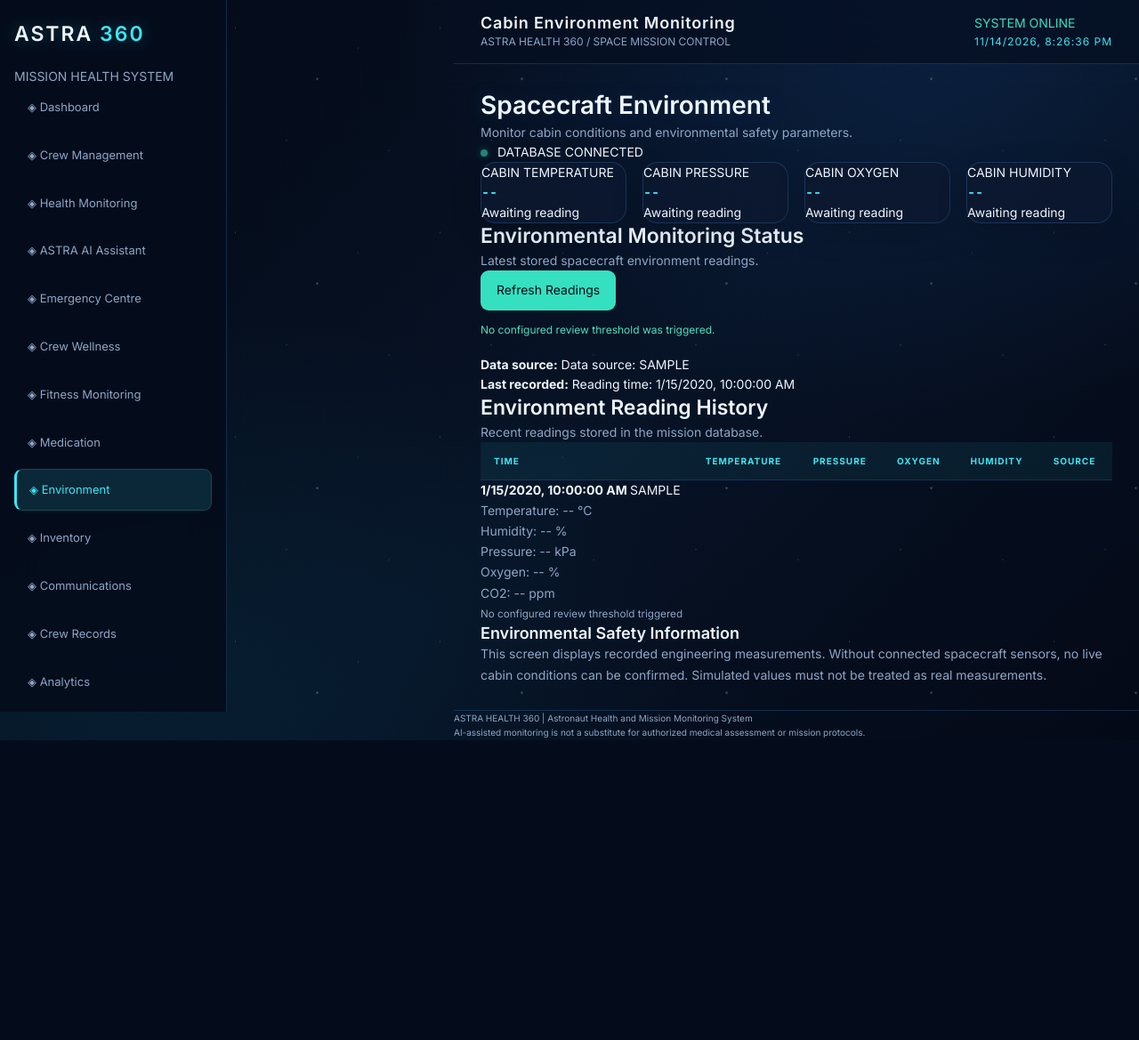
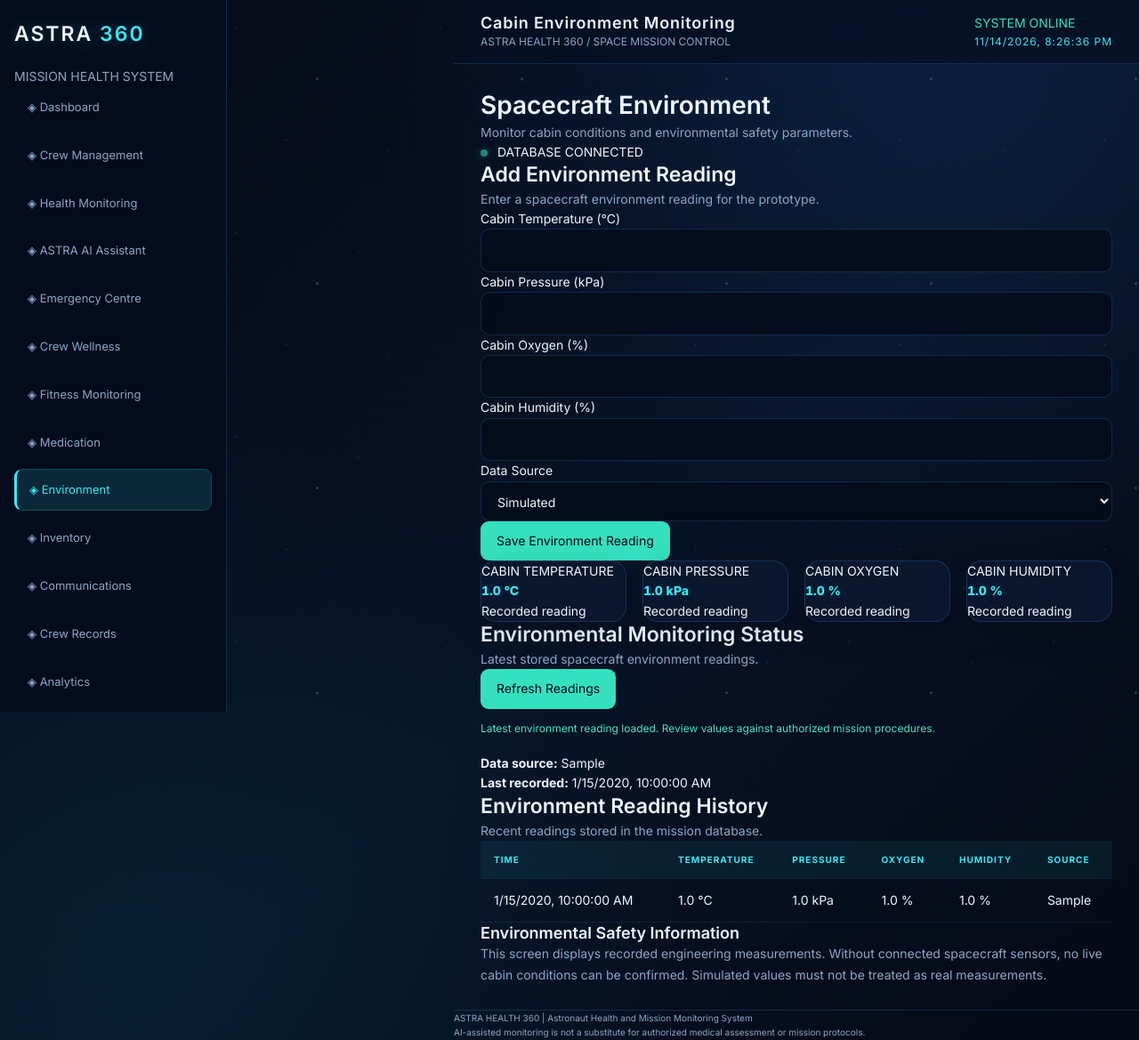
Before and after one commit to Hirinzusarutob/ASTRA-HEALTH-360, a Flask app: page /environment in a window 1280 px wide. Shown: the whole page at 89% size. Before the commit the page ends 832 px from the top, so only its background shows below. Run offline with Flask 3, Linux system fonts and the light colour scheme; tables that the repository leaves empty hold one stand-in row (values such as "Sample post"); lists and menus that the app fills with data are empty.

Commit message:
Fix environment monitoring and add reading form

```diff
--- a/app.py
+++ b/app.py
@@ -437,6 +437,69 @@ def manage_crew_member(crew_id):
 
     return jsonify({"message": "Crew member updated"})
 
+# ==================================================
+# CREW WELLNESS API
+# ==================================================
+
+@app.route("/api/wellness", methods=["GET", "POST"])
+def api_wellness():
+    connection = get_db_connection()
+
+    try:
+        if request.method == "POST":
+            data = request.get_json(silent=True) or {}
+
+            try:
+                crew_id = int(data.get("crew_id"))
+            except (TypeError, ValueError):
+                return jsonify({"error": "Please select a valid crew member."}), 400
+
+            mood = str(data.get("mood", "")).strip()
+            notes = str(data.get("notes", "")).strip()
+
+            if mood not in ["Positive", "Neutral", "Low"]:
+                return jsonify({"error": "Please select a valid mood."}), 400
+
+            if len(notes) > 1000:
+                return jsonify({"error": "Notes are too long."}), 400
+
+            if not crew_exists(connection, crew_id):
+                return jsonify({"error": "Crew member not found."}), 404
+
+            connection.execute("""
+                INSERT INTO wellness_checkins (crew_id, mood, notes)
+                VALUES (?, ?, ?)
+            """, (crew_id, mood, notes))
+
+            connection.commit()
+
+            return jsonify({
+                "success": True,
+                "message": "Wellness check-in saved successfully."
+            }), 201
+
+        records = connection.execute("""
+            SELECT
+                w.id,
+                w.crew_id,
+                w.mood,
+                w.notes,
+                w.recorded_at AS created_at,
+                c.name AS crew_name
+            FROM wellness_checkins w
+            LEFT JOIN crew c ON c.id = w.crew_id
+            ORDER BY w.recorded_at DESC
+        """).fetchall()
+
+        return jsonify([dict(row) for row in records])
+
+    except Exception:
+        app.logger.exception("Wellness API error")
+        return jsonify({"error": "Unable to process wellness request."}), 500
+
+    finally:
+        connection.close()
+
 
 # ==================================================
 # CREW WELLNESS CHECK-INS
--- a/static/js/environment.js
+++ b/static/js/environment.js
@@ -1,486 +1,192 @@
-
-/* ==========================================================
-   ASTRA HEALTH 360 — SPACE ENVIRONMENT MONITORING
-   File: static/js/environment.js
-
-   Features:
-   - Load spacecraft environmental records
-   - Display temperature, humidity and pressure
-   - Display oxygen and CO2 separately where supported
-   - Identify readings requiring review
-   - Display historical readings
-   - Identify simulated and sensor data
-   ========================================================== */
 
 (() => {
     "use strict";
 
     const API = "/api/environment";
-    const REFRESH_INTERVAL = 15000;
 
     const el = {
-        temperature: document.getElementById("environment-temperature"),
-        humidity: document.getElementById("environment-humidity"),
-        pressure: document.getElementById("environment-pressure"),
-        airQuality: document.getElementById("environment-air-quality"),
+        form: document.getElementById("environment-form"),
+        temperature: document.getElementById("cabin-temperature"),
+        pressure: document.getElementById("cabin-pressure"),
+        oxygen: document.getElementById("cabin-oxygen"),
+        humidity: document.getElementById("cabin-humidity"),
+        temperatureStatus: document.getElementById("temperature-status"),
+        pressureStatus: document.getElementById("pressure-status"),
+        oxygenStatus: document.getElementById("oxygen-status"),
+        humidityStatus: document.getElementById("humidity-status"),
         alert: document.getElementById("environment-alert"),
         source: document.getElementById("environment-source"),
         updated: document.getElementById("environment-updated"),
         history: document.getElementById("environment-history"),
-        refresh: document.getElementById("refresh-environment")
+        refresh: document.getElementById("refresh-environment"),
+        feedback: document.getElementById("environment-form-feedback"),
+        save: document.getElementById("save-environment")
     };
 
-    let readings = [];
     let loading = false;
-    let refreshTimer = null;
 
-    /* ================= GENERAL HELPERS ================= */
-
-    function escapeHTML(value) {
-        return String(value ?? "").replace(/[&<>"']/g, char => ({
-            "&": "&amp;",
-            "<": "&lt;",
-            ">": "&gt;",
-            '"': "&quot;",
-            "'": "&#039;"
-        })[char]);
-    }
-
-    function numeric(value) {
-        if (
-            value === null ||
-            value === undefined ||
-            value === ""
-        ) {
-            return null;
-        }
-
-        const result = Number(value);
-        return Number.isFinite(result) ? result : null;
-    }
-
-    function getArray(data) {
-        if (Array.isArray(data)) return data;
-
-        if (!data || typeof data !== "object") return [];
-
-        for (const key of [
-            "readings",
-            "records",
-            "environment",
-            "data"
-        ]) {
-            if (Array.isArray(data[key])) {
-                return data[key];
-            }
-        }
-
-        return [];
-    }
-
-    async function apiRequest(url) {
-        const response = await fetch(url, {
-            method: "GET",
-            headers: {
-                "Accept": "application/json"
-            },
-            cache: "no-store"
-        });
-
-        const data = await response.json().catch(() => ({}));
-
-        if (!response.ok) {
-            throw new Error(
-                data.error ||
-                data.message ||
-                `Request failed with HTTP ${response.status}`
-            );
-        }
-
-        return data;
-    }
-
-    function getTimestamp(record) {
-        return (
-            record.recorded_at ??
-            record.timestamp ??
-            record.created_at ??
-            null
-        );
-    }
-
-    function getTimestampValue(record) {
-        const value = getTimestamp(record);
-
-        if (!value) return 0;
-
-        const timestamp = new Date(value).getTime();
-
-        return Number.isFinite(timestamp) ? timestamp : 0;
-    }
-
-    function latestFirst(records) {
-        return [...records].sort(
-            (a, b) => getTimestampValue(b) - getTimestampValue(a)
-        );
-    }
-
-    function displayValue(element, value, unit) {
-        if (!element) return;
-
-        const number = numeric(value);
-
-        element.textContent = number === null
-            ? "--"
-            : `${number.toFixed(1)} ${unit}`;
+    function showFeedback(message, success = false) {
+        if (!el.feedback) return;
+        el.feedback.textContent = message;
+        el.feedback.style.color = success ? "#72e4bd" : "#ff8585";
     }
 
     function formatDate(value) {
         if (!value) return "Time unavailable";
-
         const date = new Date(value);
-
         return Number.isNaN(date.getTime())
             ? "Time unavailable"
             : date.toLocaleString();
     }
 
-    function showFeedback(message, type = "warning") {
-        if (!el.alert) return;
-
-        el.alert.textContent = message;
-        el.alert.className = `environment-alert ${type}`;
+    function number(value) {
+        const result = Number(value);
+        return Number.isFinite(result) ? result : null;
     }
 
-    /* ================= ENVIRONMENT THRESHOLDS ================= */
+    function display(element, value, unit) {
+        if (!element) return;
+        const n = number(value);
+        element.textContent = n === null ? "--" : `${n.toFixed(1)} ${unit}`;
+    }
 
-    function evaluateEnvironment(record) {
-        const warnings = [];
+    function render(records) {
+        const latest = records[0];
 
-        const temperature = numeric(record.temperature);
-        const humidity = numeric(record.humidity);
-        const pressure = numeric(record.pressure);
-        const oxygen = numeric(record.oxygen_level);
-        const co2 = numeric(record.co2_level);
+        if (!latest) {
+            display(el.temperature, null, "°C");
+            display(el.pressure, null, "kPa");
+            display(el.oxygen, null, "%");
+            display(el.humidity, null, "%");
 
-        /*
-         * Illustrative software review thresholds only.
-         * They are not certified spacecraft safety limits.
-         */
-
-        if (
-            temperature !== null &&
-            (temperature < 18 || temperature > 30)
-        ) {
-            warnings.push("Cabin temperature needs review");
+            el.source.textContent = "UNAVAILABLE";
+            el.updated.textContent = "Reading time unavailable";
+            el.alert.textContent = "No environmental readings available.";
+            el.history.innerHTML =
+                '<tr><td colspan="6">No environmental history available.</td></tr>';
+            return;
         }
 
-        if (
-            humidity !== null &&
-            (humidity < 20 || humidity > 70)
-        ) {
-            warnings.push("Cabin humidity needs review");
-        }
+        display(el.temperature, latest.cabin_temperature, "°C");
+        display(el.pressure, latest.cabin_pressure, "kPa");
+        display(el.oxygen, latest.cabin_oxygen, "%");
+        display(el.humidity, latest.cabin_humidity, "%");
 
-        if (oxygen !== null && oxygen < 19.5) {
-            warnings.push("Oxygen reading needs immediate review");
-        }
+        el.temperatureStatus.textContent = "Recorded reading";
+        el.pressureStatus.textContent = "Recorded reading";
+        el.oxygenStatus.textContent = "Recorded reading";
+        el.humidityStatus.textContent = "Recorded reading";
 
-        if (co2 !== null && co2 > 5000) {
-            warnings.push("CO2 reading needs immediate review");
-        }
+        el.source.textContent = latest.source || "UNKNOWN";
+        el.updated.textContent = formatDate(latest.recorded_at);
 
-        if (
-            pressure !== null &&
-            (pressure < 70 || pressure > 110)
-        ) {
-            warnings.push("Cabin pressure needs review");
-        }
+        el.alert.textContent =
+            "Latest environment reading loaded. Review values against authorized mission procedures.";
 
-        return warnings;
+        el.history.innerHTML = records.slice(0, 30).map(record => `
+            <tr>
+                <td>${formatDate(record.recorded_at)}</td>
+                <td>${number(record.cabin_temperature)?.toFixed(1) ?? "--"} °C</td>
+                <td>${number(record.cabin_pressure)?.toFixed(1) ?? "--"} kPa</td>
+                <td>${number(record.cabin_oxygen)?.toFixed(1) ?? "--"} %</td>
+                <td>${number(record.cabin_humidity)?.toFixed(1) ?? "--"} %</td>
+                <td>${record.source || "UNKNOWN"}</td>
+            </tr>
+        `).join("");
     }
 
-    /* ================= CLEAR DISPLAY ================= */
+    async function loadEnvironment() {
+        if (loading) return;
+        loading = true;
 
-    function clearLatestDisplay() {
-        displayValue(el.temperature, null, "°C");
-        displayValue(el.humidity, null, "%");
-        displayValue(el.pressure, null, "kPa");
-        displayValue(el.airQuality, null, "ppm");
+        if (el.refresh) el.refresh.disabled = true;
 
-        if (el.source) {
-            el.source.textContent = "Data source: UNAVAILABLE";
-        }
+        try {
+            const response = await fetch(API, { cache: "no-store" });
+            const data = await response.json();
 
-        if (el.updated) {
-            el.updated.textContent = "Reading time unavailable";
+            if (!response.ok) {
+                throw new Error(data.error || "Could not load readings.");
+            }
+
+            const records = Array.isArray(data.readings)
+                ? data.readings
+                : [];
+
+            records.sort((a, b) =>
+                new Date(b.recorded_at) - new Date(a.recorded_at)
+            );
+
+            render(records);
+
+        } catch (error) {
+            console.error(error);
+            el.alert.textContent = error.message;
+        } finally {
+            loading = false;
+            if (el.refresh) el.refresh.disabled = false;
         }
     }
 
-    /* ================= LATEST READING ================= */
+    async function saveEnvironment(event) {
+        event.preventDefault();
 
-    function renderLatest() {
-        const latest = latestFirst(readings)[0];
+        const formData = new FormData(el.form);
+        const payload = Object.fromEntries(formData.entries());
 
-        if (!latest) {
-            clearLatestDisplay();
-
-            showFeedback(
-                "No environmental readings available.",
-                "warning"
-            );
-
-            return;
+        for (const key of [
+            "cabin_temperature",
+            "cabin_pressure",
+            "cabin_oxygen",
+            "cabin_humidity"
+        ]) {
+            payload[key] = Number(payload[key]);
         }
 
-        displayValue(
-            el.temperature,
-            latest.temperature,
-            "°C"
-        );
-
-        displayValue(
-            el.humidity,
-            latest.humidity,
-            "%"
-        );
-
-        displayValue(
-            el.pressure,
-            latest.pressure,
-            "kPa"
-        );
-
-        /*
-         * The existing HTML has one air-quality display.
-         * Show CO2 if present; otherwise show oxygen.
-         * Keep the unit explicit so the two are not confused.
-         */
-
-        if (numeric(latest.co2_level) !== null) {
-            displayValue(
-                el.airQuality,
-                latest.co2_level,
-                "ppm CO2"
-            );
-        } else if (numeric(latest.oxygen_level) !== null) {
-            displayValue(
-                el.airQuality,
-                latest.oxygen_level,
-                "% O2"
-            );
-        } else {
-            displayValue(
-                el.airQuality,
-                null,
-                "ppm"
-            );
-        }
-
-        const warnings = evaluateEnvironment(latest);
-
-        if (warnings.length) {
-            showFeedback(
-                warnings.join(" • "),
-                "warning"
-            );
-        } else {
-            showFeedback(
-                "No configured review threshold was triggered.",
-                "normal"
-            );
-        }
-
-        if (el.source) {
-            const source = String(
-                latest.source ?? "UNKNOWN"
-            ).toUpperCase();
-
-            el.source.textContent = `Data source: ${source}`;
-        }
-
-        if (el.updated) {
-            el.updated.textContent =
-                `Reading time: ${formatDate(getTimestamp(latest))}`;
-        }
-    }
-
-    /* ================= HISTORY ================= */
-
-    function renderHistory() {
-        if (!el.history) return;
-
-        const sorted = latestFirst(readings);
-
-        if (!sorted.length) {
-            el.history.innerHTML = `
-                <div class="empty-state" style="padding:22px;text-align:center;">
-                    <div style="font-size:30px;">🌎</div>
-                    <strong>No environmental history available</strong>
-                    <p>Load environmental records to view history.</p>
-                </div>
-            `;
-
-            return;
-        }
-
-        el.history.innerHTML = sorted.slice(0, 30).map(record => {
-            const warnings = evaluateEnvironment(record);
-
-            const source = String(
-                record.source ?? "UNKNOWN"
-            ).toUpperCase();
-
-            const date = getTimestamp(record);
-
-            const temperature = numeric(record.temperature);
-            const humidity = numeric(record.humidity);
-            const pressure = numeric(record.pressure);
-            const oxygen = numeric(record.oxygen_level);
-            const co2 = numeric(record.co2_level);
-
-            return `
-                <article class="environment-history-card">
-
-                    <div class="environment-history-header">
-                        <strong>
-                            ${escapeHTML(formatDate(date))}
-                        </strong>
-
-                        <span class="source-badge">
-                            ${escapeHTML(source)}
-                        </span>
-                    </div>
-
-                    <p>
-                        Temperature:
-                        ${temperature === null
-                            ? "--"
-                            : escapeHTML(temperature.toFixed(1))} °C
-                    </p>
-
-                    <p>
-                        Humidity:
-                        ${humidity === null
-                            ? "--"
-                            : escapeHTML(humidity.toFixed(1))} %
-                    </p>
-
-                    <p>
-                        Pressure:
-                        ${pressure === null
-                            ? "--"
-                            : escapeHTML(pressure.toFixed(1))} kPa
-                    </p>
-
-                    <p>
-                        Oxygen:
-                        ${oxygen === null
-                            ? "--"
-                            : escapeHTML(oxygen.toFixed(1))} %
-                    </p>
-
-                    <p>
-                        CO2:
-                        ${co2 === null
-                            ? "--"
-                            : escapeHTML(co2.toFixed(1))} ppm
-                    </p>
-
-                    <small>
-                        ${warnings.length
-                            ? escapeHTML(warnings.join(" • "))
-                            : "No configured review threshold triggered"}
-                    </small>
-
-                </article>
-            `;
-        }).join("");
-    }
-
-    /* ================= LOAD ENVIRONMENT DATA ================= */
-
-    async function loadEnvironment() {
-        if (loading) return;
-
-        loading = true;
-
-        if (el.refresh) {
-            el.refresh.disabled = true;
+        if (el.save) {
+            el.save.disabled = true;
+            el.save.textContent = "Saving...";
         }
 
         try {
-            const result = await apiRequest(API);
+            const response = await fetch(API, {
+                method: "POST",
+                headers: { "Content-Type": "application/json" },
+                body: JSON.stringify(payload)
+            });
 
-            readings = getArray(result);
+            const result = await response.json();
 
-            renderLatest();
-            renderHistory();
+            if (!response.ok) {
+                throw new Error(result.error || "Unable to save reading.");
+            }
 
-            console.info(
-                `Environment module loaded ${readings.length} record(s).`
-            );
+            showFeedback("Environment reading saved successfully!", true);
+            el.form.reset();
+            await loadEnvironment();
 
         } catch (error) {
-            console.error(
-                "Environment monitoring error:",
-                error
-            );
-
-            readings = [];
-
-            clearLatestDisplay();
-
-            showFeedback(
-                `Environmental data unavailable: ${error.message}`,
-                "warning"
-            );
-
-            renderHistory();
-
+            console.error("Save environment error:", error);
+            showFeedback(error.message);
         } finally {
-            loading = false;
-
-            if (el.refresh) {
-                el.refresh.disabled = false;
+            if (el.save) {
+                el.save.disabled = false;
+                el.save.textContent = "Save Environment Reading";
             }
         }
     }
 
-    /* ================= INITIALIZATION ================= */
-
     function initialize() {
-        el.refresh?.addEventListener(
-            "click",
-            loadEnvironment
-        );
+        el.form?.addEventListener("submit", saveEnvironment);
+        el.refresh?.addEventListener("click", loadEnvironment);
 
         loadEnvironment();
-
-        if (refreshTimer) {
-            clearInterval(refreshTimer);
-        }
-
-        refreshTimer = window.setInterval(
-            loadEnvironment,
-            REFRESH_INTERVAL
-        );
-
-        window.addEventListener("beforeunload", () => {
-            if (refreshTimer) {
-                clearInterval(refreshTimer);
-            }
-        });
+        window.setInterval(loadEnvironment, 15000);
     }
 
     if (document.readyState === "loading") {
-        document.addEventListener(
-            "DOMContentLoaded",
-            initialize,
-            { once: true }
-        );
+        document.addEventListener("DOMContentLoaded", initialize, { once: true });
     } else {
         initialize();
     }
-
 })();
--- a/templates/environment.html
+++ b/templates/environment.html
@@ -19,7 +19,57 @@
     </div>
 </div>
 
+
+<!-- ADD ENVIRONMENT READING -->
+<div class="dashboard-panel">
+    <div class="panel-header">
+        <div>
+            <h2>Add Environment Reading</h2>
+            <p>Enter a spacecraft environment reading for the prototype.</p>
+        </div>
+    </div>
+
+    <form id="environment-form" class="environment-form">
+        <label>
+            Cabin Temperature (°C)
+            <input type="number" name="cabin_temperature" step="0.1" min="0" max="100" required>
+        </label>
+
+        <label>
+            Cabin Pressure (kPa)
+            <input type="number" name="cabin_pressure" step="0.1" min="0" max="200" required>
+        </label>
+
+        <label>
+            Cabin Oxygen (%)
+            <input type="number" name="cabin_oxygen" step="0.1" min="0" max="100" required>
+        </label>
+
+        <label>
+            Cabin Humidity (%)
+            <input type="number" name="cabin_humidity" step="0.1" min="0" max="100" required>
+        </label>
+
+        <label>
+            Data Source
+            <select name="source">
+                <option value="SIMULATED">Simulated</option>
+                <option value="SENSOR">Sensor</option>
+            </select>
+        </label>
+
+        <button type="submit" class="astra-button" id="save-environment">
+            Save Environment Reading
+        </button>
+
+        <p id="environment-form-feedback" role="status"></p>
+    </form>
+</div>
+
+
 <!-- ENVIRONMENT READINGS -->
+
+
 <div class="stats-grid">
 
     <div class="stat-card">
```
